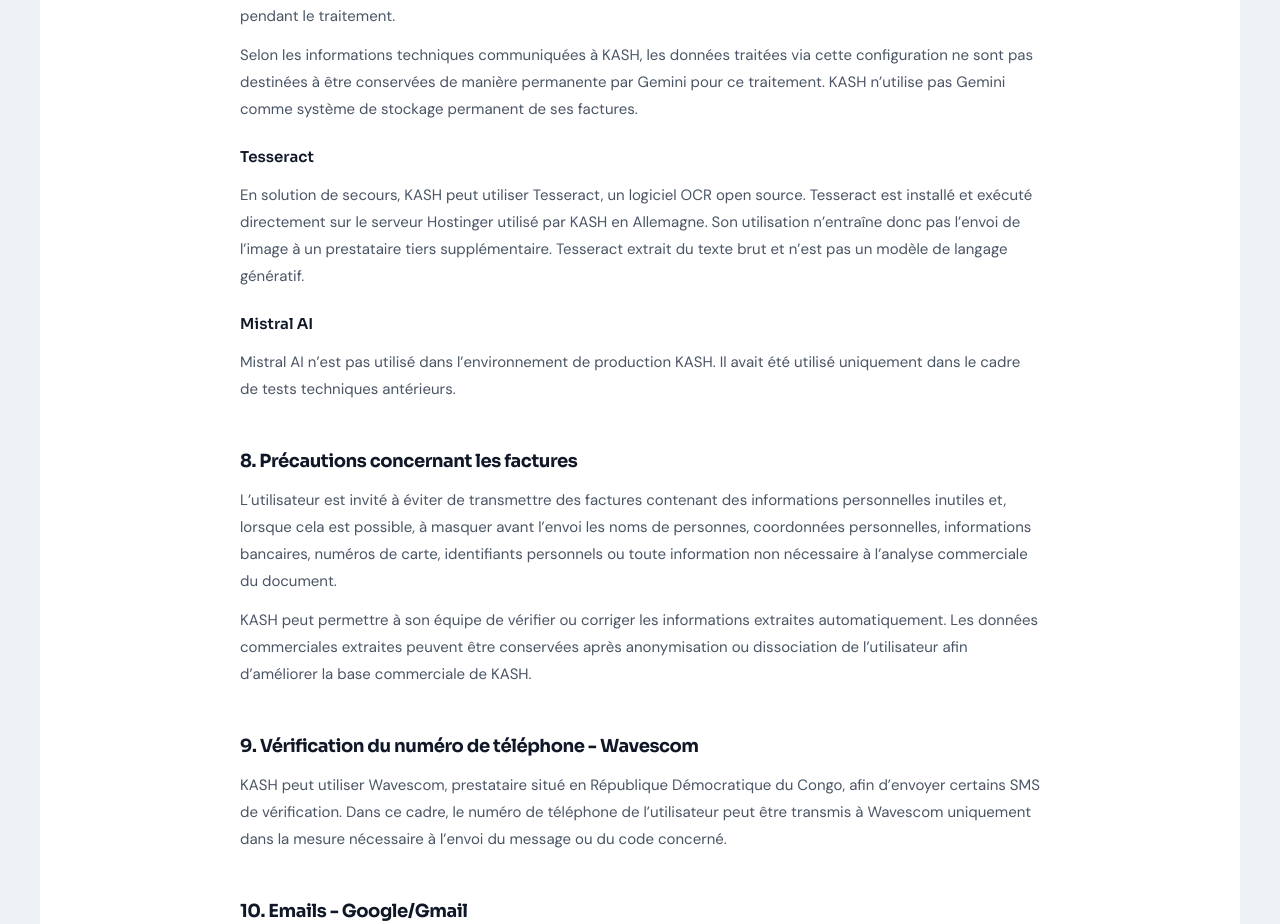
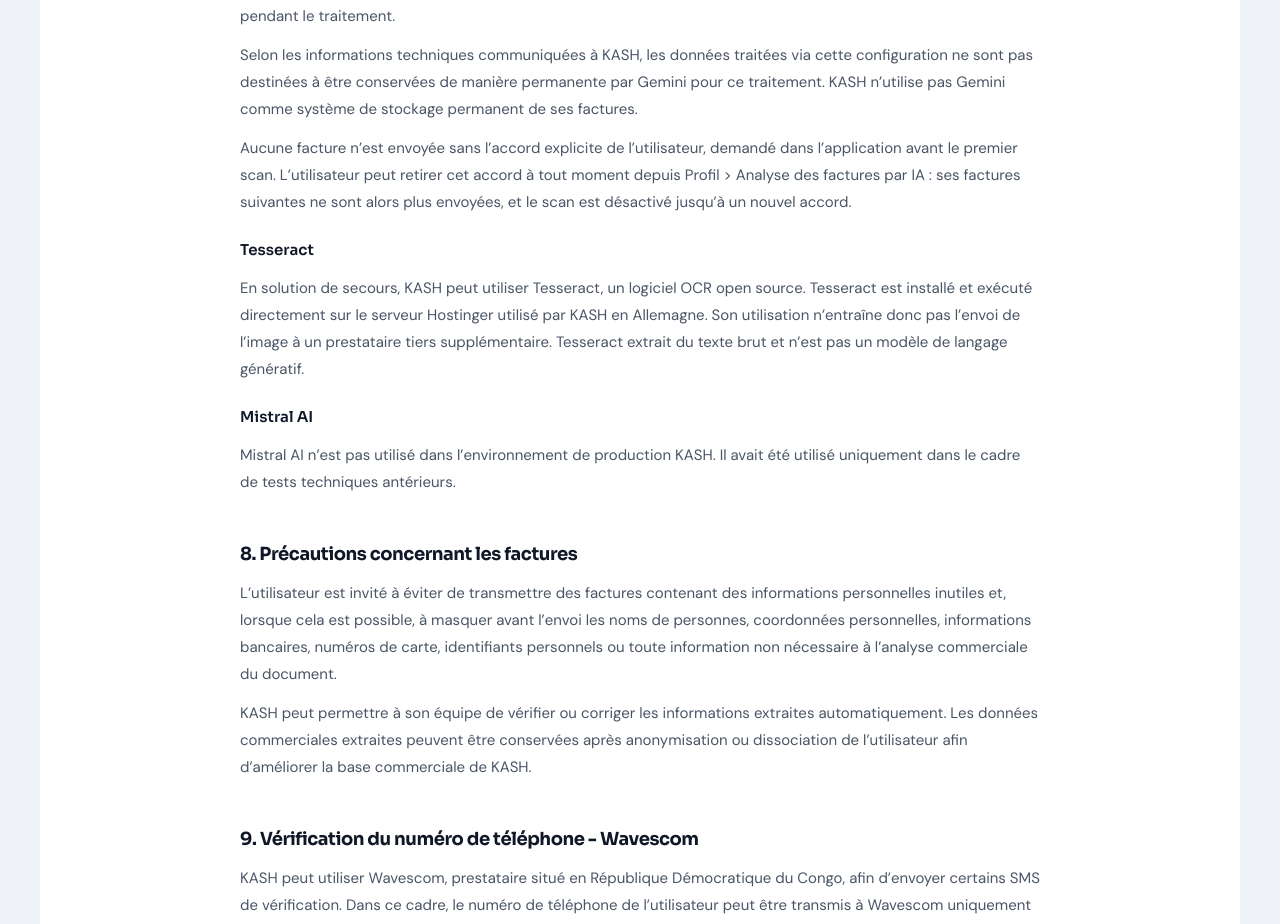
Before and after one commit to Docovery/kash-landing-page, a Next.js app: page /privacy in a window 1280 px wide. Shown: the part 4384-5308 px from the top of the page. Built offline with nearby package versions, Linux system fonts and the light colour scheme.

Commit message:
align project apple

```diff
--- a/app/privacy/page.tsx
+++ b/app/privacy/page.tsx
@@ -183,6 +183,7 @@
               <h3>Google Gemini</h3>
               <p>KASH utilise principalement Google Gemini afin d’effectuer la reconnaissance des informations contenues dans l’image et de structurer les données extraites. Selon la configuration technique utilisée par KASH, les images ou données nécessaires à cette analyse peuvent transiter par des infrastructures de Google situées aux États-Unis pendant le traitement.</p>
               <p>Selon les informations techniques communiquées à KASH, les données traitées via cette configuration ne sont pas destinées à être conservées de manière permanente par Gemini pour ce traitement. KASH n’utilise pas Gemini comme système de stockage permanent de ses factures.</p>
+              <p>Aucune facture n’est envoyée sans l’accord explicite de l’utilisateur, demandé dans l’application avant le premier scan. L’utilisateur peut retirer cet accord à tout moment depuis Profil &gt; Analyse des factures par IA : ses factures suivantes ne sont alors plus envoyées, et le scan est désactivé jusqu’à un nouvel accord.</p>
               <h3>Tesseract</h3>
               <p>En solution de secours, KASH peut utiliser Tesseract, un logiciel OCR open source. Tesseract est installé et exécuté directement sur le serveur Hostinger utilisé par KASH en Allemagne. Son utilisation n’entraîne donc pas l’envoi de l’image à un prestataire tiers supplémentaire. Tesseract extrait du texte brut et n’est pas un modèle de langage génératif.</p>
               <h3>Mistral AI</h3>
```
